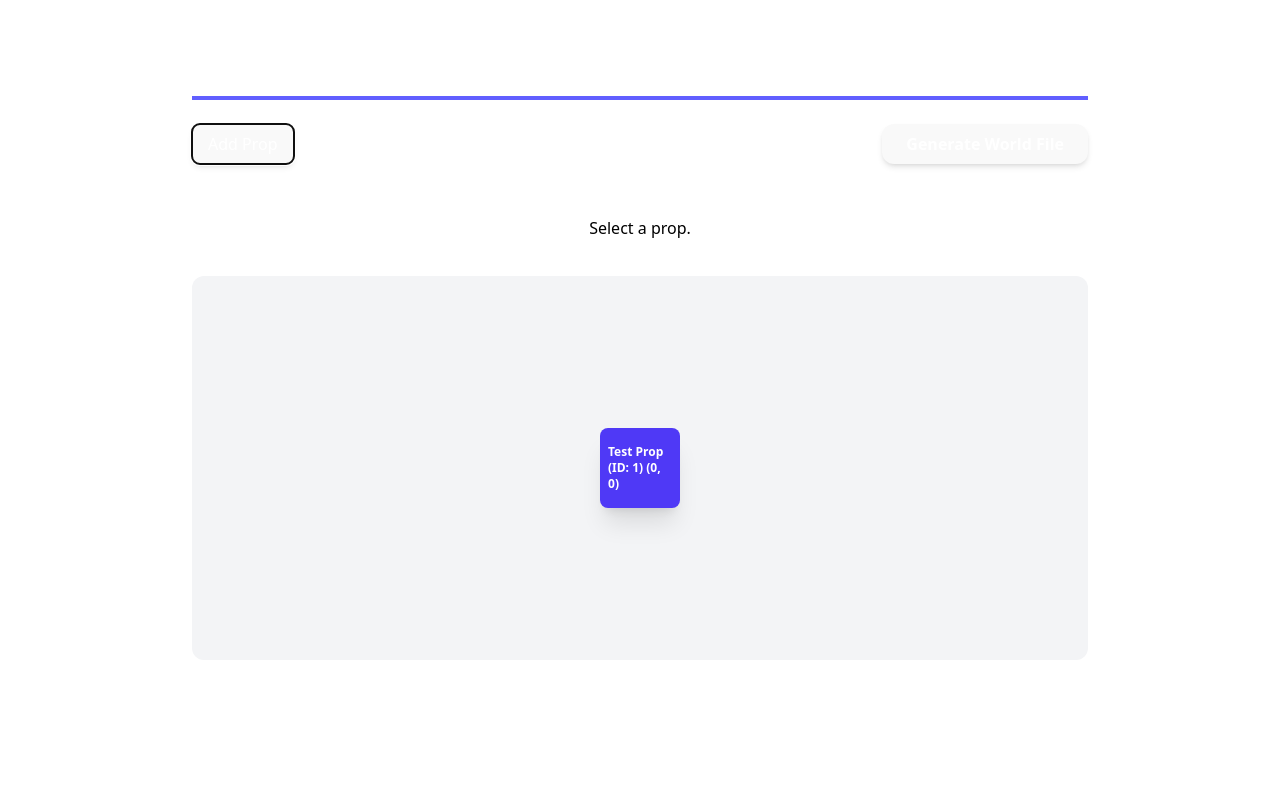
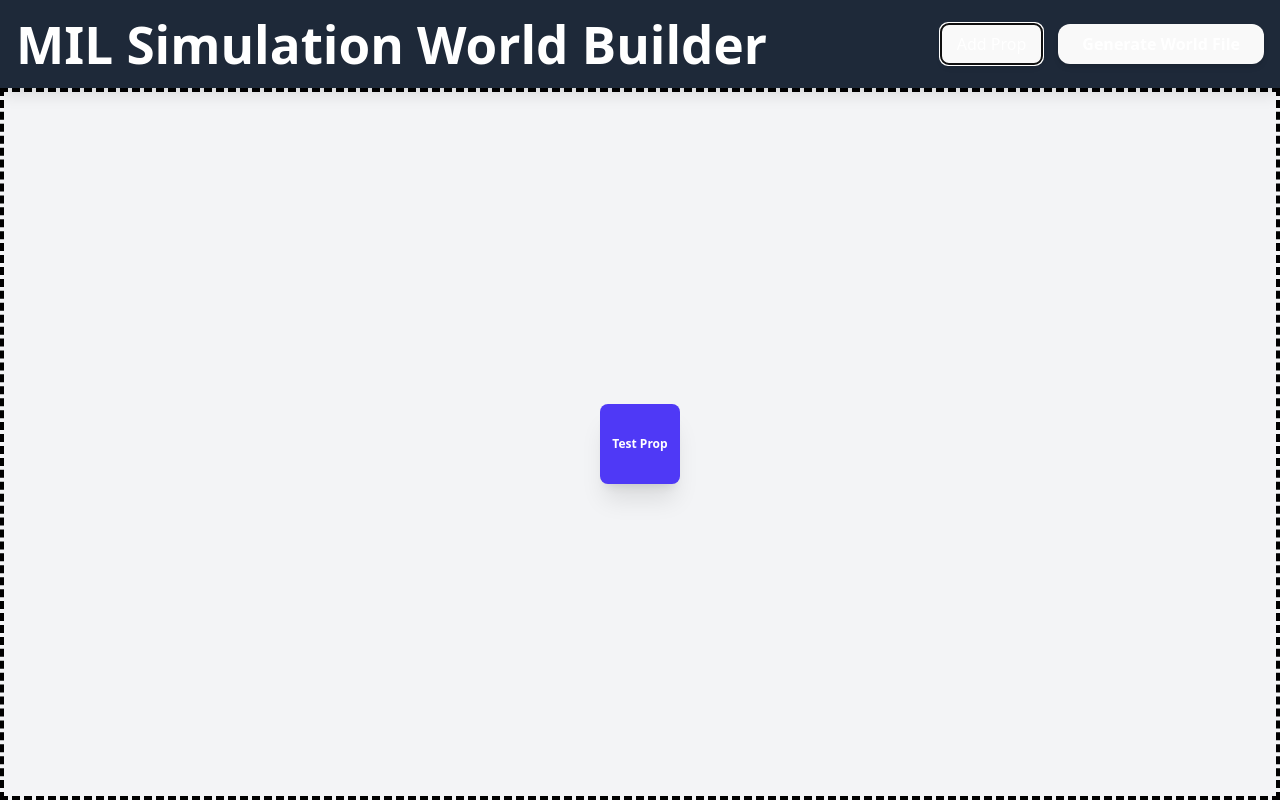
Before and after one commit to uf-mil/sim-world-builder, a React (Vite) app: page / in a window 1280 px wide. Both pictures are taken after a click on the button "Add Prop". Built offline with nearby package versions, Linux system fonts and the light colour scheme.

Commit message:
feat: implement cleaned up scripts for full-screen site with interactable canvas

```diff
--- a/src/App.jsx
+++ b/src/App.jsx
@@ -1,7 +1,7 @@
-import './App.css'
+import './App.css';
 import { Prop } from './components/Prop';
 import { generateWorldFile } from './scripts/generateWorldFile';
-import { useState, useRef, useCallback, useEffect } from 'react';
+import React, { useState, useRef, useCallback, useMemo, memo } from 'react';
 
 // Coordinates of pool's top left and bottom right corners
 const X_SIM_MAX = 11.35;
@@ -9,171 +9,336 @@ const X_SIM_MIN = -11.35;
 const Y_SIM_MAX = 24.90;
 const Y_SIM_MIN = -24.90;
 
-// Used to calculate positioning on canvas to
+// Calculates valid range for prop based on pool's dimensions
 const X_SIM_RANGE = X_SIM_MAX - X_SIM_MIN;
 const Y_SIM_RANGE = Y_SIM_MAX - Y_SIM_MIN;
 
-const PROP_HALF_SIZE = 40;
+// Temporary values for testing. Gives prop object a fixed size to offset its center
+const PROP_SIZE = 80;
+const PROP_HALF_SIZE = PROP_SIZE / 2;
 
-// Converts coordinate on 2D plane of canvas into position in 3D pool in Gazebo world
+// Helper function to ensure that numbers don't carry excessive floating point error during calculations
+const roundToDecimals = (num, decimals = 9) => {
+  const factor = Math.pow(10, decimals);
+  return Math.round(num * factor) / factor;
+};
+
+// Helper function to convert coords on canvas object to coords in simulation
 function translateCoordinates(canvasRef, containerX, containerY) {
-  // Grab basic canvas attributes
   const rect = canvasRef.current.getBoundingClientRect();
   const WIDTH = rect.width;
   const HEIGHT = rect.height;
 
-  // Calculates ratio of horizontal and vertical positioning based on scaling of canvas to Gazebo world
   const ratioX = (containerX + PROP_HALF_SIZE) / WIDTH;
   const ratioY = (containerY + PROP_HALF_SIZE) / HEIGHT;
 
-  // Takes ratio and determines prop's position in world from it
   const x = X_SIM_MAX - (ratioX * X_SIM_RANGE);
   const y = Y_SIM_MAX - (ratioY * Y_SIM_RANGE);
 
-  // Returns x and y positions of new prop
   return {
     x: parseFloat(x.toFixed(3)),
     y: parseFloat(y.toFixed(3)),
   };
 }
 
+// Properties panel that appears on right of screen when a prop is selected
+const PropertiesPanel = memo(({ prop, coords }) => (
+  <aside className="absolute right-0 top-0 bottom-0 w-80 p-4 bg-white bg-opacity-90 backdrop-blur-sm shadow-2xl z-10">
+    <h3 className="text-xl font-bold text-gray-800 mb-4 border-b pb-2">Properties</h3>
+    <div className="text-black font-medium p-2 rounded-md flex justify-center items-center flex-col">
+      <p>[ <b>{prop.type}_{prop.id}</b> is selected. ]</p>
+
+      <div className="flex gap-8 mt-4">
+        <div className="flex gap-2">
+          <span className="font-semibold">X:</span>
+          <span>{coords.simX}</span>
+        </div>
+        <div className="flex gap-2">
+          <span className="font-semibold">Y:</span>
+          <span>{coords.simY}</span>
+        </div>
+      </div>
+
+      <div className="flex flex-col gap-4 justify-center mt-4">
+        <div className="flex gap-2">
+          Vertical:
+          <div className="bg-red-200 w-32 h-6"></div>
+        </div>
+        <div className="flex gap-2">
+          Rotation:
+          <div className="bg-red-200 w-32 h-6"></div>
+        </div>
+      </div>
+    </div>
+  </aside>
+));
+
 function App() {
-  const [props, setProps] = useState([]);
-  const [isMoving, setIsMoving] = useState(false);
-  const [selectedProp, setSelectedProp] = useState(null);
-  const [movingPropId, setMovingPropId] = useState(null);
-  const [moveOffset, setMoveOffset] = useState({ x: 0, y: 0 });
+  const [props, setProps] = useState([]);  // Tracks all props on canvas
+  const [view, setView] = useState({ scale: 1, x: 0, y: 0 });  // Tracks current scale and position on view
 
-  const canvasRef = useRef(null);  // Allows easy access to canvas' information
-  const nextId = useRef(1);  // Tracks the unique Id value that the next prop will have
+  const [selectedPropId, setSelectedPropId] = useState(null);  // Tracks the selected prop's ID
+  const [dragState, setDragState] = useState(null);  // Tracks whether the screen or a prop is being dragged (and data based on it)
+  const [liveCoords, setLiveCoords] = useState(null);  // Tracks the live-updated coordinates of the prop being dragged (to display in X/Y of properties panel)
 
-  // Creates a new prop object and appends it to the array
+  // Reference values for DOM manipulation
+  const canvasRef = useRef(null);
+  const draggedPropRef = useRef(null);
+  const nextId = useRef(1);
+
+  // Determines selected prop object based on current prop ID
+  const selectedProp = useMemo(() => {
+    return props.find(p => p.id === selectedPropId) || null;
+  }, [props, selectedPropId]);
+
+  //
+  // Functionality for handling props
+  //
+
+  // Creates a new prop at the center of the screen
   const addProp = useCallback((type) => {
+    // Grab current canvas
     const canvas = canvasRef.current;
     if (!canvas) return;
 
+    // Determine new prop's unique ID
     const newId = nextId.current++;
 
-    // Initialize prop at center of canvas
-    const canvasCoords = { x: canvas.offsetWidth / 2 - PROP_HALF_SIZE, y: canvas.offsetHeight / 2 - PROP_HALF_SIZE }
-    const simCoords = translateCoordinates(canvasRef, canvasCoords.x, canvasCoords.y);
+    // Spawn a new prop at the center of the screen
+    const centerCoords = { x: canvas.offsetWidth / 2 - PROP_HALF_SIZE, y: canvas.offsetHeight / 2 - PROP_HALF_SIZE };
+    const simCoords = translateCoordinates(canvasRef, centerCoords.x, centerCoords.y);
+    const newProp = { id: newId, type, canvasX: centerCoords.x, canvasY: centerCoords.y, simX: simCoords.x, simY: simCoords.y };
 
-    const newProp = {
-      id: newId,
-      type,
-      canvasX: canvasCoords.x,
-      canvasY: canvasCoords.y,
-      simX: simCoords.x,
-      simY: simCoords.y
-    };
-
+    // Append new prop to end of props collection
     setProps((currProps) => [...currProps, newProp]);
   }, []);
 
-  // Removes a prop from world by simply filtering it out from the array of props
+  // Remove a target prop fro the colleciton of props
   const removeProp = useCallback((targetId) => {
-    if (selectedProp?.id === targetId) setSelectedProp(null);  // Ensure that deleted props cannot be modified in properties panel
+    // If the prop that is meant to be desired is selected, deselect it!
+    if (selectedPropId === targetId) setSelectedPropId(null);
+
+    // Remove the prop from the props collection
     setProps((currProps) => currProps.filter(prop => prop.id !== targetId));
-  }, [selectedProp, setSelectedProp]);
+  }, [selectedPropId]);
 
-  // Handles initial click/grab of prop element
-  const handleMouseDown = useCallback((e, prop) => {
-    e.stopPropagation();  //
+  // Moves prop around screen on mouse drag
+  const updatePropPosition = useCallback((clientX, clientY) => {
+    if (!dragState || dragState.type !== 'prop' || !draggedPropRef.current) return;
 
-    setSelectedProp(prop);  // Select prop to show its properties in properties panel
-
-    const propElement = e.currentTarget;  // Grabs prop's DOM element
-    const propBounds = propElement.getBoundingClientRect();
-    const offset = { x: e.clientX - propBounds.left, y: e.clientY - propBounds.top };
-
-    // Update states involved in moving prop
-    setMoveOffset(offset);
-    setMovingPropId(prop.id);
-    setIsMoving(true);
-  }, []);
-
-  // Handles dragging/moving prop element
-  const handleMouseMove = useCallback((e) => {
-    if (!isMoving || movingPropId === null) return;
-
+    // Grab current canvas object
     const canvas = canvasRef.current;
     if (!canvas) return;
 
     const canvasBounds = canvas.getBoundingClientRect();
-    let newX = e.clientX - canvasBounds.left - moveOffset.x;
-    let newY = e.clientY - canvasBounds.top - moveOffset.y;
 
-    // Prevent prop from being moved outside of canvas' bounds
-    newX = Math.max(0, Math.min(newX, canvasBounds.width - 80));
-    newY = Math.max(0, Math.min(newY, canvasBounds.height - 80));
+    // Convert mouse position to canvas coordinates
+    const mouseX_canvas = clientX - canvasBounds.left;
+    const mouseY_canvas = clientY - canvasBounds.top;
 
-    // Store prop's positioning in simulation inside of the prop's data object
-    const simCoords = translateCoordinates(canvasRef, newX, newY);
+    // Convert the prop's position to unscaled coordinates
+    const newX_unscaled = roundToDecimals((mouseX_canvas - view.x) / view.scale);
+    const newY_unscaled = roundToDecimals((mouseY_canvas - view.y) / view.scale);
 
-    // Update moving prop's position in canvas!
-    setProps((currProps) =>
-      currProps.map((prop) =>
-        prop.id === movingPropId ? { ...prop, canvasX: newX, canvasY: newY, simX: simCoords.x, simY: simCoords.y } : prop
-      )
-    );
-  }, [isMoving, movingPropId, moveOffset]);
+    // Adjust the prop's position in relation to the its center
+    const adjustedX = newX_unscaled - PROP_HALF_SIZE;
+    const adjustedY = newY_unscaled - PROP_HALF_SIZE;
 
-  // Handles releasing prop element after moving
+    // Clamp position within the bounds of the canvas
+    const clampedX = Math.max(0, Math.min(adjustedX, canvas.offsetWidth - PROP_SIZE));
+    const clampedY = Math.max(0, Math.min(adjustedY, canvas.offsetHeight - PROP_SIZE));
+
+    // Update the prop's DOM element directly (makes movement instant)
+    draggedPropRef.current.style.left = `${clampedX}px`;
+    draggedPropRef.current.style.top = `${clampedY}px`;
+
+    // Update simulation coordinates for the properties panel X/Y input
+    const simCoords = translateCoordinates(canvasRef, clampedX, clampedY);
+    setLiveCoords({
+      simX: simCoords.x,
+      simY: simCoords.y,
+      canvasX: clampedX,
+      canvasY: clampedY
+    });
+  }, [dragState, view]);
+
+  //
+  // Event Handlers
+  //
+
+  // Handle mouse clicking on prop
+  const handlePropMouseDown = useCallback((e, prop) => {
+    e.stopPropagation();
+
+    // Update selected and dragged prop to store newly selected prop
+    setSelectedPropId(prop.id);
+    draggedPropRef.current = e.currentTarget;
+
+    // Update drag state to reflect that a prop is being dragged and not the canvas
+    setDragState({
+      type: 'prop',
+      id: prop.id,
+    });
+
+    setLiveCoords({ simX: prop.simX, simY: prop.simY, canvasX: prop.canvasX, canvasY: prop.canvasY });
+  }, []);
+
+  // Handle mouse clicking on canvas
+  const handleCanvasMouseDown = useCallback((e) => {
+    // If left click occurs on the canvas itself, deselect any selected prop
+    if (e.button === 0) {
+      setSelectedPropId(null);
+    }
+
+    // If right click occurs on the canvas, start panning the screen
+    if (e.button === 2) {
+      // Prevent right click menu from popping open
+      e.preventDefault();
+
+      // Update drag state to reflect that the canvas is being dragged
+      setDragState({
+        type: 'pan',
+        startX: e.clientX,
+        startY: e.clientY,
+        viewX: view.x,
+        viewY: view.y,
+      });
+    }
+  }, [view]);
+
+  // Handles zooming in and out on canvas using the scroll wheel
+  const handleWheel = useCallback((e) => {
+    e.preventDefault();
+
+    // Grabs current canvas object
+    const canvas = canvasRef.current;
+    if (!canvas) return;
+
+    // Grab the canvas' bounds and the stored attributes of the canvas (scale and current x and y positional offsets)
+    const rect = canvas.getBoundingClientRect();
+    const { scale, x, y } = view;
+
+    // Calculate the canvas' new scale based on scroll
+    const zoomFactor = 0.1;
+    const delta = e.deltaY < 0 ? 1 + zoomFactor : 1 - zoomFactor;
+    const newScale = Math.max(0.2, Math.min(5, scale * delta));
+
+    // Calculate the new mouse's position in relation to the canvas' bounds
+    const mouseX = e.clientX - rect.left;
+    const mouseY = e.clientY - rect.top;
+
+    // Determine the new x and y position based on the mouse and new scale
+    // This ensure that zoom in/out occurs in relation to the mouse's current position
+    const newX = mouseX - ((mouseX - x) * (newScale / scale));
+    const newY = mouseY - ((mouseY - y) * (newScale / scale));
+
+    // Update the values stored in view!
+    setView({ scale: newScale, x: newX, y: newY });
+  }, [view]);
+
+  //
+  // Mouse Handlers
+  //
+
+  // Update either the prop or pan x and y positions based on what drag state is active
+  const handleMouseMove = useCallback((e) => {
+    if (!dragState) return;
+
+    // If dragging, update the low-cost prop position values rather than the prop's actual properties
+    // (This avoids having to go through the entire props collection every render just to update a single prop's values)
+    if (dragState.type === 'prop') {
+      updatePropPosition(e.clientX, e.clientY);
+    }
+    else if (dragState.type === 'pan') {  // Otherwise, update the position of view to reflect the mouse's movement (allows panning of canvas)
+      const dx = e.clientX - dragState.startX;
+      const dy = e.clientY - dragState.startY;
+      setView({
+        scale: view.scale,
+        x: dragState.viewX + dx,
+        y: dragState.viewY + dy,
+      });
+    }
+  }, [dragState, view, updatePropPosition]);
+
+  // Updates the selected prop's positional properties (both canvas and simulation) on mouse release
   const handleMouseUp = useCallback(() => {
-    // Simply remove instance of current prop being moved
-    if (isMoving) {
-      setIsMoving(false);
-      setMovingPropId(null);
+    if (dragState?.type === 'prop' && liveCoords) {
+      setProps(currProps => currProps.map(prop =>
+        prop.id === dragState.id ? {
+          ...prop,
+          canvasX: liveCoords.canvasX,
+          canvasY: liveCoords.canvasY,
+          simX: liveCoords.simX,
+          simY: liveCoords.simY
+        } : prop
+      ));
     }
-  }, [isMoving, movingPropId]);
 
-  useEffect(() => {
+    // Reset values relating to dragging prop since it is no longer being dragged
+    draggedPropRef.current = null;
+    setLiveCoords(null);
+    setDragState(null);
+  }, [dragState, liveCoords]);
+
+  // Connects global mouse listeners to the DOM window
+  React.useEffect(() => {
+    if (!dragState) return;
+
     window.addEventListener('mousemove', handleMouseMove);
     window.addEventListener('mouseup', handleMouseUp);
 
-    // Remember to clean up what occurs in useEffect!
+    // Prevents opening up the context menu on right click of canvas!
+    const canvas = canvasRef.current;
+    if (canvas) {
+      canvas.oncontextmenu = (e) => e.preventDefault();
+    }
+
+    // Clean up listeners
     return () => {
       window.removeEventListener('mousemove', handleMouseMove);
       window.removeEventListener('mouseup', handleMouseUp);
-    }
-  }, [handleMouseMove, handleMouseUp])
+    };
+  }, [dragState, handleMouseMove, handleMouseUp]);
 
+  // Downloads world file when download button is pressed
   const downloadWorldFile = useCallback(() => {
+    // Generates a world file with the current props applied
     const worldData = generateWorldFile(props);
+
+    // Semi-round about way of forcing a download from a button since it is traditionally done using a link
+    // Essentially crerates a temporary, invisible link, auto clicks it to provoke download, and then deletes the link
     const blob = new Blob([worldData], { type: 'text/xml' });
     const url = URL.createObjectURL(blob);
     const link = document.createElement('a');
     link.href = url;
     link.download = 'generated.world';
-
-    // Force download of file using link (cannot download directly from button)
     document.body.appendChild(link);
     link.click();
     document.body.removeChild(link);
-
     URL.revokeObjectURL(url);
-  }, [generateWorldFile, props]);
+  }, [props]);
 
   return (
-    <div className="min-h-screen p-4 sm:p-8">
-      <div className="max-w-4xl mx-auto">
-        <h1 className="text-3xl font-extrabold text-white mb-6 border-b-4 border-indigo-500 pb-2">
+    <div className="flex flex-col h-screen w-screen overflow-hidden bg-gray-900">
+
+      {/* Header */}
+      <header className="flex-shrink-0 bg-gray-800 p-4 shadow-lg z-20">
+        <div className="max-w-7xl mx-auto flex flex-wrap gap-4 items-center justify-between">
+          <h1 className="text-2xl font-extrabold text-white">
             MIL Simulation World Builder
           </h1>
 
-        {/* Add Prop Panel */}
-        <div className="p4 rounded-xl mb-6 flex flex-wrap gap-4 items-center justify-between">
-
+          <div className="flex gap-4">
             <button
-            onClick={() => addProp("Test Prop")}
-            className="px-4 py-2 bg-indigo-600 text-white font-medium rounded-lg shadow-md hover:bg-indigo-700 transition duration-150 transorm hover:scale-105 cursor-pointer"
+              onClick={() => addProp("Test Prop")}  // Creates a test prop on button press
+              className="px-4 py-2 bg-indigo-600 text-white font-medium rounded-lg shadow-md hover:bg-indigo-700 transition duration-150 transform hover:scale-105 cursor-pointer"
             >
               Add Prop
             </button>
 
             <button
-            onClick={downloadWorldFile}
-            disabled={props.length === 0}
+              onClick={downloadWorldFile}  // Calls download functionality on button press
+              disabled={props.length === 0}  // Prevents download if no props have been added
               className={`px-6 py-2 font-bold rounded-xl shadow-md transition duration-150
                 ${props.length > 0
                   ? 'bg-green-700 text-white hover:bg-green-800 transform hover:scale-105 cursor-pointer'
@@ -183,55 +348,77 @@ function App() {
               Generate World File
             </button>
           </div>
+        </div>
+      </header>
 
-        {/* Properties Panel */}
-        <div className="bg-white text-black font-medium p-2 mb-2 rounded-md h-20 flex justify-center items-center flex-col">
-          {selectedProp !== null ? (
-            <>
-              <p>[ <b>{selectedProp.type + "_" + selectedProp.id}</b> is selected. ]</p>
-              <div className="flex gap-4 justify-center">
-                <div className="flex gap-2 mt-2">
-                  Vertical:
-                  <div className="bg-red-200 w-32 h-6"></div>
-                </div>
+      {/* Main Body */}
+      <main className="flex-grow relative overflow-hidden">
 
-                <div className="flex gap-2 mt-2">
-                  Rotation:
-                  <div className="bg-red-200 w-32 h-6"></div>
-                </div>
-              </div>
-            </>
-          ) : (<p>Select a prop.</p>)}
-        </div>
-
-        {/* Canvas Region */}
+        {/* Full-page, interactive canvas */}
         <div
           ref={canvasRef}
-          className={`relative w-full h-96 rounded-xl bg-gray-100 transition-all duration-300`}
-          onMouseUp={handleMouseUp}
-          onMouseDown={() => { setSelectedProp(null) }}
-          onMouseLeave={handleMouseUp}
+          className={`absolute inset-0 bg-gray-100 overflow-hidden`}
+          onWheel={handleWheel}
+          onMouseDown={handleCanvasMouseDown}
+          onMouseLeave={() => setDragState(null)}
         >
+          {/* Displays scaled/translated viewing area of the canvas */}
+          <div
+            style={{
+              transform: `translate(${view.x}px, ${view.y}px) scale(${view.scale})`,
+              transformOrigin: '0 0',
+              width: '100%',
+              height: '100%',
+              position: 'absolute',
+              pointerEvents: dragState?.type === 'pan' ? 'none' : 'auto'
+            }}
+          >
+            {/* Renders the borders of the basic pool shape */}
+            <div
+              className="
+                absolute inset-0 pointer-events-none
+                border-4 border-dashed border-black
+              "
+            />
+
+            {/* Displays basic instructions when no prop is on screen*/}
             {props.length === 0 && (
               <div
-              className="absolute inset-0 flex items-center justify-center text-gray-500 text-xl font-light pointer-events-none"
+                className="text-center absolute inset-0 flex items-center justify-center text-gray-500 text-xl font-light pointer-events-none"
               >
                 Click 'Add Prop' to start.
+                <br />
+                (Right-click and drag to pan the screen, Scroll to zoom in / out)
               </div>
             )}
 
+            {/* Renders all props in collection onto screen based on their stored canvas positions */}
             {props.map((prop) => (
               <Prop
                 key={prop.id}
                 prop={prop}
-              onMouseDown={handleMouseDown}
+                onMouseDown={(e) => handlePropMouseDown(e, prop)}
                 onRemoveProp={removeProp}
-              isSelected={selectedProp?.id === prop.id}
-              isMoving={movingPropId === prop.id}
+                isSelected={selectedPropId === prop.id}
+                isMoving={dragState?.id === prop.id}
+                style={{
+                  left: `${prop.canvasX}px`,
+                  top: `${prop.canvasY}px`,
+                  position: 'absolute',
+                }}
               />
             ))}
           </div>
         </div>
+
+        {/* Properties Panel */}
+        {selectedProp !== null && (
+          <PropertiesPanel
+            prop={selectedProp}
+            coords={liveCoords || selectedProp}  // Renders live coordinates while dragging or the prop's static coordinates when not
+          />
+        )}
+      </main>
     </div>
   )
 }
--- a/src/components/Prop.jsx
+++ b/src/components/Prop.jsx
@@ -1,31 +1,36 @@
 import { memo } from 'react';
 
-export const Prop = memo(({ prop, onMouseDown, onRemoveProp, isSelected, isMoving }) => {
+export const Prop = memo(({ prop, onMouseDown, onRemoveProp, isSelected, isMoving, style }) => {
+    // Create var for classes for cleaner code
+    const classes = `
+        select-none absolute rounded-lg shadow-xl
+        flex items-center justify-center font-semibold text-white
+        group bg-indigo-600 w-20 h-20 p-2 text-xs hover:bg-indigo-700
+        ${(isSelected || isMoving) ? 'z-50 border-4 border-yellow-400' : 'z-10 cursor-pointer'}
+        ${isMoving ? 'opacity-75 border-dashed cursor-grabbing' : ''}
+        ${isSelected && !isMoving ? 'cursor-grab' : ''}
+    `;
+
     return (
         <div
-            className={`
-                ${isSelected ? `z-50 border-4 border-yellow-400 cursor-grab` : `cursor-pointer z-10`}
-                ${isMoving ? 'opacity-75 z-50 border-4 border-yellow-400 border-dashed cursor-grabbing' : 'z-10'}
-                select-none absolute rounded-lg shadow-xl transition-all duration-300 flex items-center justify-center font-semibold text-white group bg-indigo-600 w-20 h-20 p-2 text-xs hover:bg-indigo-700
-            `}
-            style={{ left: `${prop.canvasX}px`, top: `${prop.canvasY}px` }}
-            onMouseDown={(e) => {
-                onMouseDown(e, prop)
-            }}
+            className={classes}
+            style={style}
+            onMouseDown={onMouseDown}
         >
-            {prop.type} (ID: {prop.id})
-            ({prop.simX}, {prop.simY})
+            {/* Temporarily displays prop's type name */}
+            {/* NEED TO REPLACE WITH PROPER ICON */}
+            {prop.type}
 
-            {/* Red X to remove prop */}
+            {/* Delete button (Red 'x' in top right) */}
             <button
                 onClick={() => onRemoveProp(prop.id)}
-                onMouseDown={(e) => e.stopPropagation()}  // Prevents moving prop once the delete button is pressed
-                className="absolute -top-2 -right-2 bg-red-600 p-1 text-white rounded-full text-cs opacity-0 group-hover:opacity-100 transition shadow-lg hover:bg-red-800 focus:outline-none focus:ring-2 focus:ring-red-500 cursor-pointer"
+                onMouseDown={(e) => e.stopPropagation()}
+                className="absolute -top-2 -right-2 bg-red-600 p-1 text-white rounded-full text-xs opacity-0 group-hover:opacity-100 shadow-lg hover:bg-red-800 focus:outline-none focus:ring-2 focus:ring-red-500 cursor-pointer"
                 style={{ width: '20px', height: '20px', lineHeight: '10px' }}
                 title="Remove Prop"
             >
-                x
+                ×
             </button>
-        </div >
+        </div>
     );
 });
```
Lines whose indentation alone changed are shown as unchanged.
